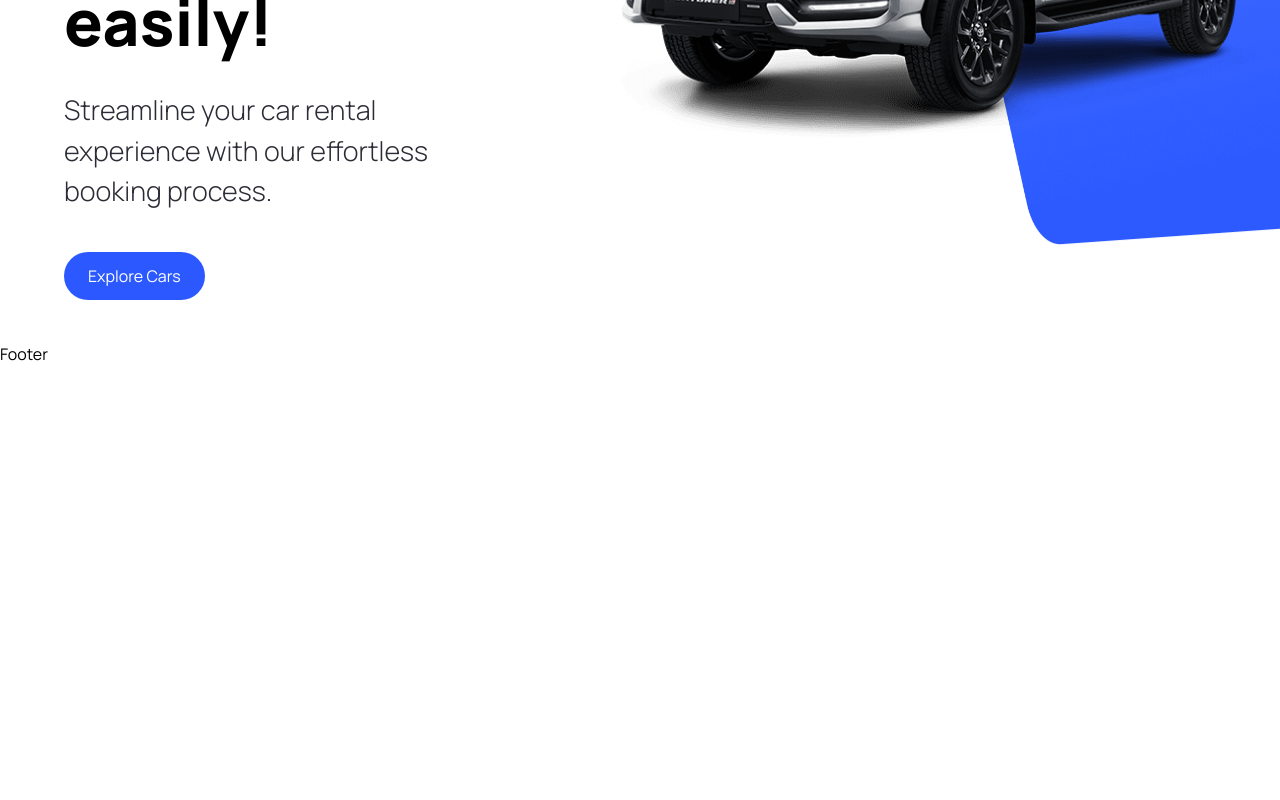
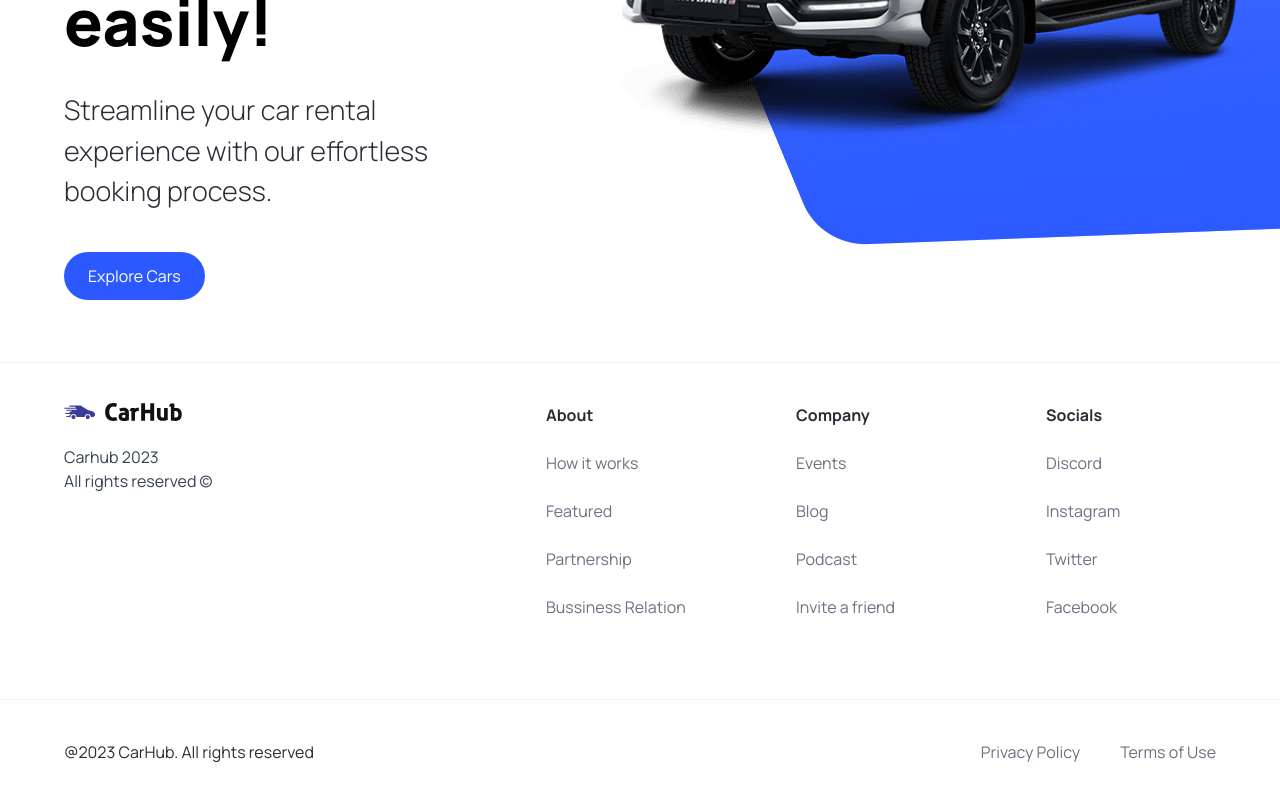
Before and after one commit to niatania102/car_showcase, a Next.js app: page / in a window 1280 px wide. Shown: the part 458-1258 px from the top of the page. Before the commit the page ends 824 px from the top, so only its background shows below. Built offline with nearby package versions, Linux system fonts and the light colour scheme.

Commit message:
created Hero layout (include footer, header)

```diff
--- a/app/page.tsx
+++ b/app/page.tsx
@@ -5,6 +5,7 @@
 export default function Home() {
   return (
     <main className="overflow-hidden">
+      {/* Hero acts as the display to home page to user to give brief information */}
       <Hero/>
     </main>
   )
--- a/components/Footer.tsx
+++ b/components/Footer.tsx
@@ -1,9 +1,57 @@
-import React from 'react'
+import Image from "next/image";
+import Link from "next/link";
+
+import { footerLinks } from "@/constants";
 
 const Footer = () => {
   return (
-    <div>Footer</div>
-  )
-}
+    <footer className="flex flex-col text-black-100 mt-5 border-t border-gray-100">
+      <div className="flex max-md:flex-col flex-wrap justify-between gap-5 sm:px-16 px-6 py-10">
+        <div className="flex flex-col justify-start items-start gap-6">
+          <Image
+            src="/logo.svg"
+            alt="logo"
+            width={118}
+            height={18}
+            className="object-contain"
+          />
+          <p className="text-base text-gray-700">
+            Carhub 2023 <br /> All rights reserved &copy;
+          </p>
+        </div>
 
-export default Footer
+        {/* put the business logic in constants folder */}
+        <div className="footer__links">
+          {footerLinks.map((link) => (
+            <div key={link.title} className="footer__link">
+              <h3 className="font-bold">{link.title}</h3>
+              {link.links.map((item) => (
+                <Link
+                  key={item.title}
+                  href={item.url}
+                  className="text-gray-500"
+                >
+                  {item.title}
+                </Link>
+              ))}
+            </div>
+          ))}
+        </div>
+      </div>
+
+      <div className="flex justify-between items-center flex-wrap mt-10 border-t border-gray-100 sm:px-16 px-6 py-10">
+        <p>@2023 CarHub. All rights reserved</p>
+        <div className="footer__copyrights-link">
+          <Link href="/" className="text-gray-500">
+            Privacy Policy
+          </Link>
+          <Link href="/" className="text-gray-500">
+            Terms of Use
+          </Link>
+        </div>
+      </div>
+    </footer>
+  );
+};
+
+export default Footer;
--- a/components/Hero.tsx
+++ b/components/Hero.tsx
@@ -24,8 +24,8 @@
       <div className="hero__image-container">
         <div className="hero__image">
           <Image src="/hero.png" alt="hero" fill className="object-contain" />
-          <div className="hero__image-overlay"></div>
         </div>
+        <div className="hero__image-overlay"></div>
       </div>
     </div>
   );
--- /dev/null
+++ b/constants/index.ts
@@ -0,0 +1,103 @@
+// Easily add and access the footer element
+
+export const manufacturers = [
+  "Acura",
+  "Alfa Romeo",
+  "Aston Martin",
+  "Audi",
+  "Bentley",
+  "BMW",
+  "Buick",
+  "Cadillac",
+  "Chevrolet",
+  "Chrysler",
+  "Citroen",
+  "Dodge",
+  "Ferrari",
+  "Fiat",
+  "Ford",
+  "GMC",
+  "Honda",
+  "Hyundai",
+  "Infiniti",
+  "Jaguar",
+  "Jeep",
+  "Kia",
+  "Lamborghini",
+  "Land Rover",
+  "Lexus",
+  "Lincoln",
+  "Maserati",
+  "Mazda",
+  "McLaren",
+  "Mercedes-Benz",
+  "MINI",
+  "Mitsubishi",
+  "Nissan",
+  "Porsche",
+  "Ram",
+  "Rolls-Royce",
+  "Subaru",
+  "Tesla",
+  "Toyota",
+  "Volkswagen",
+  "Volvo",
+];
+
+export const yearsOfProduction = [
+  { title: "Year", value: "" },
+  { title: "2015", value: "2015" },
+  { title: "2016", value: "2016" },
+  { title: "2017", value: "2017" },
+  { title: "2018", value: "2018" },
+  { title: "2019", value: "2019" },
+  { title: "2020", value: "2020" },
+  { title: "2021", value: "2021" },
+  { title: "2022", value: "2022" },
+  { title: "2023", value: "2023" },
+];
+
+export const fuels = [
+  {
+    title: "Fuel",
+    value: "",
+  },
+  {
+    title: "Gas",
+    value: "Gas",
+  },
+  {
+    title: "Electricity",
+    value: "Electricity",
+  },
+];
+
+export const footerLinks = [
+  {
+    title: "About",
+    links: [
+      { title: "How it works", url: "/" },
+      { title: "Featured", url: "/" },
+      { title: "Partnership", url: "/" },
+      { title: "Bussiness Relation", url: "/" },
+    ],
+  },
+  {
+    title: "Company",
+    links: [
+      { title: "Events", url: "/" },
+      { title: "Blog", url: "/" },
+      { title: "Podcast", url: "/" },
+      { title: "Invite a friend", url: "/" },
+    ],
+  },
+  {
+    title: "Socials",
+    links: [
+      { title: "Discord", url: "/" },
+      { title: "Instagram", url: "/" },
+      { title: "Twitter", url: "/" },
+      { title: "Facebook", url: "/" },
+    ],
+  },
+];
```
